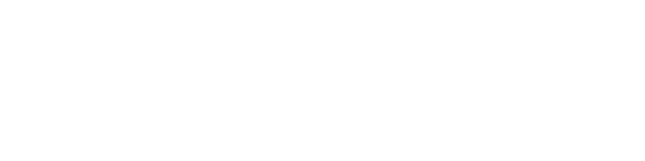
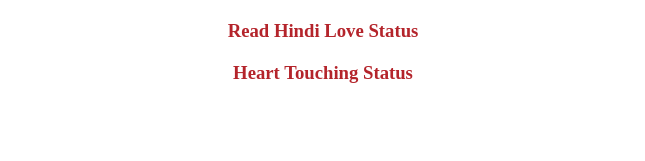
Before and after one commit to Nazrul-Islam-github/random-quotes-website, a plain HTML site: page index.html in a window 1280 px wide. Shown: the top 161 px of the page, without its empty margins (317-962 px from the left). Drawn offline with Linux system fonts and the light colour scheme; no server answers; a web font is replaced by a local one.

Commit message:
Add files via upload

```diff
--- a/index.html
+++ b/index.html
@@ -57,6 +57,8 @@
 
         </div>
     </div>
+    <h3><a href="https://www.digitalhindi4u.com/2020/02/cute-love-status-in-hindi.html">Read Hindi Love Status</a></h3>
+    <h3><a href="https://www.digitalhindi4u.com/2020/02/cute-love-status-in-hindi.html">Heart Touching Status</a></h3>
 
 
     <script src="app.js"></script>
--- a/style.css
+++ b/style.css
@@ -265,3 +265,15 @@ color: #000;
 transform: rotateY(360deg);
     }
 } */
+
+a{
+    display: block;
+    text-decoration: none;
+    text-align: center;
+    margin: 20px auto;
+    color: #b4242b;
+    transition: all 0.5s linear;
+
+}
+a:hover{
+    border-bottom: 2px solid coral;}
```
